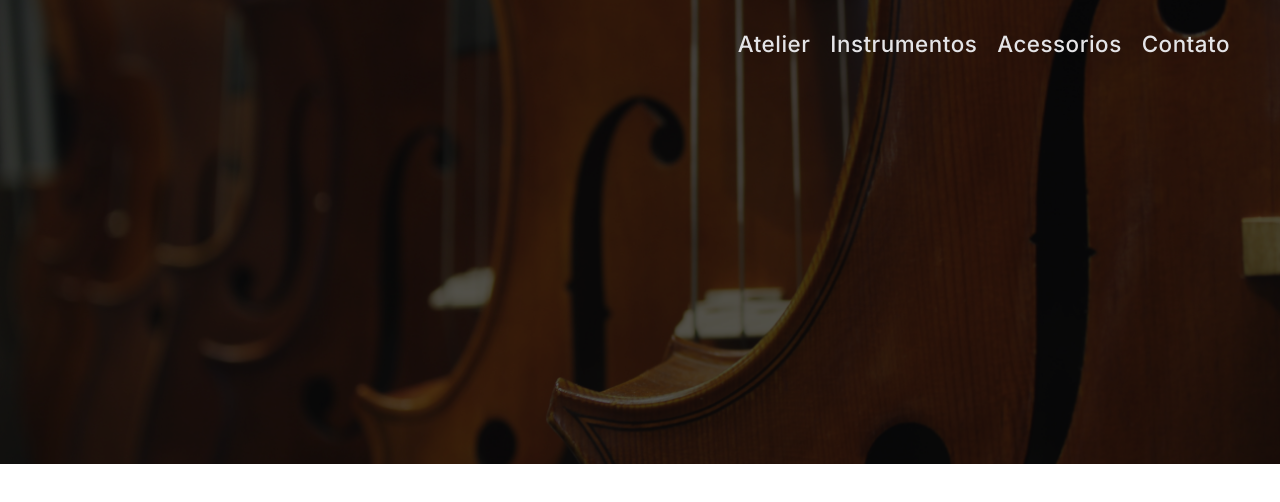
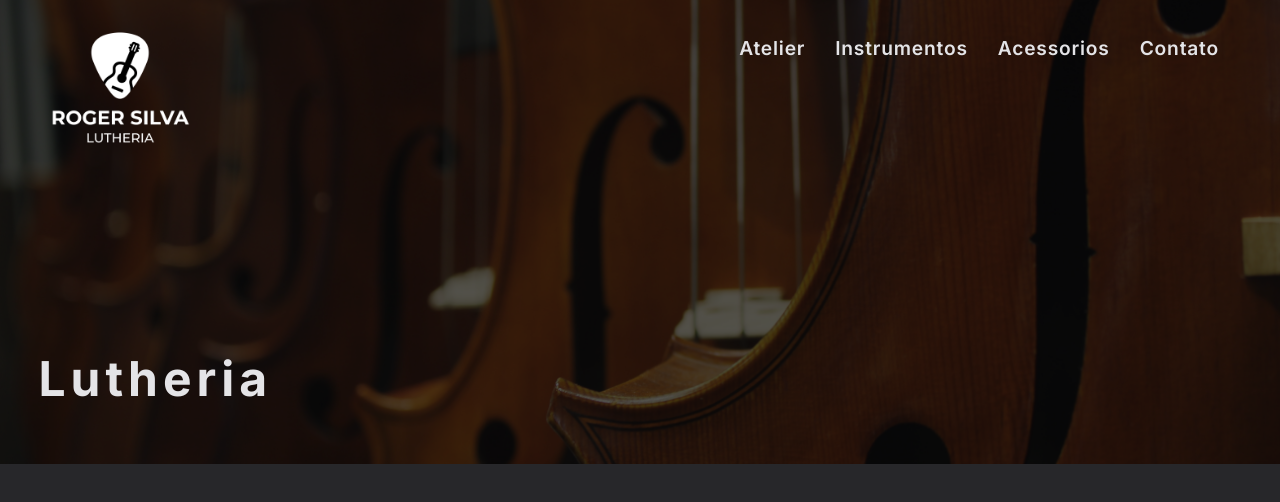
Before and after one commit to PabloJesusdaSilva/new_lutherie, a Next.js app in the folder workspace/new-lutherie/: page / in a window 1280 px wide. Shown: the top 502 px of the page. Built offline with nearby package versions, Linux system fonts and the light colour scheme.

Commit message:
:feat: creating title and logo header

```diff
--- a/workspace/new-lutherie/src/app/globals.css
+++ b/workspace/new-lutherie/src/app/globals.css
@@ -3,3 +3,7 @@
   padding: 0;
   box-sizing: border-box;
 }
+
+body {
+  background-color: #27272a;
+}
--- a/workspace/new-lutherie/src/app/layout.tsx
+++ b/workspace/new-lutherie/src/app/layout.tsx
@@ -1,7 +1,6 @@
 import type { Metadata } from "next";
 import { Inter } from "next/font/google";
 import "./globals.css";
-import TemplateDefault from "./template/Default";
 
 const inter = Inter({ subsets: ["latin"] });
 
--- a/workspace/new-lutherie/src/app/partials/header/index.tsx
+++ b/workspace/new-lutherie/src/app/partials/header/index.tsx
@@ -6,16 +6,18 @@ import {
   Navbar,
   NavList,
   NavItem,
-  NavDescription
+  NavDescription,
+  TitleHeader,
 } from './style';
 
-import ImageBanner from '../../images/banner-header.jpg'
+import ImageBanner from '@/app/images/banner-header.jpg'
+import Logo from '@/app/images/roger-luthier.png'
 
 const Header = () => {
   return(
     <HeaderComponent>
       <Image
-        alt=""
+        alt="Is this banner image"
         src={ImageBanner}
         width={400}
         height={200}
@@ -26,6 +28,12 @@ const Header = () => {
       <Mask />
 
       <Navbar>
+        <Image
+          alt="Is this logo image"
+          src={Logo}
+          style={{ width: '220px', height: '220px', marginTop: '-34px' }}
+        />
+
         <NavList>
           <NavItem>
             <NavDescription>
@@ -43,6 +51,10 @@ const Header = () => {
           </NavItem>
         </NavList>
       </Navbar>
+
+      <TitleHeader>
+        Lutheria
+      </TitleHeader>
     </HeaderComponent>
   );
 }
--- a/workspace/new-lutherie/src/app/partials/header/style.ts
+++ b/workspace/new-lutherie/src/app/partials/header/style.ts
@@ -2,6 +2,8 @@ import styled from "styled-components";
 
 export const HeaderComponent = styled.header`
   position: relative;
+  display: flex;
+  justify-content: center;
   width: 100%;
   height: 58vh;
 `
@@ -21,10 +23,9 @@ export const Navbar = styled.nav`
   position: absolute;
   z-index: 10;
   top: 0;
-  right: 0;
   display: flex;
   justify-content: space-between;
-  width: 100;
+  width: 100%;
   padding: 10px;
 `
 
@@ -35,13 +36,30 @@ export const NavList = styled.ul`
 `
 
 export const NavItem = styled.li`
-  margin: 20px;
+  margin: 16px;
+  padding: 10px;
+  cursor: pointer;
 `
 
 export const NavDescription = styled.span`
-  margin: 0 10px;
-  font-size: 1.4rem;
-  letter-spacing: 0.5px;
-  font-weight: 500;
+  margin: 0 15px;
+  font-size: 1.2rem;
+  letter-spacing: 0.8px;
+  font-weight: 600;
+  color: #e4e4e7;
+  transition: all 500ms;
+
+  &:hover {
+    color: #9333ea;
+  }
+`
+
+export const TitleHeader = styled.h1`
+  position: absolute;
+  z-index: 10;
+  bottom: 12%;
+  left: 3%;
+  letter-spacing: 5px;
+  font-size: 3rem;
   color: #e4e4e7;
 `
--- a/workspace/new-lutherie/src/app/template/Default/index.tsx
+++ b/workspace/new-lutherie/src/app/template/Default/index.tsx
@@ -1,9 +1,9 @@
-import Header from "@/app/partials/header";
-import Footer from "@/app/partials/footer";
+import Header from "@/app/partials/Header";
+import Footer from "@/app/partials/Footer";
 import React from "react";
 
 interface ChildrenProps {
-  children: React.ReactNode
+  children: React.ReactNode;
 }
 
 const TemplateDefault = ({ children }: ChildrenProps) => {
```
